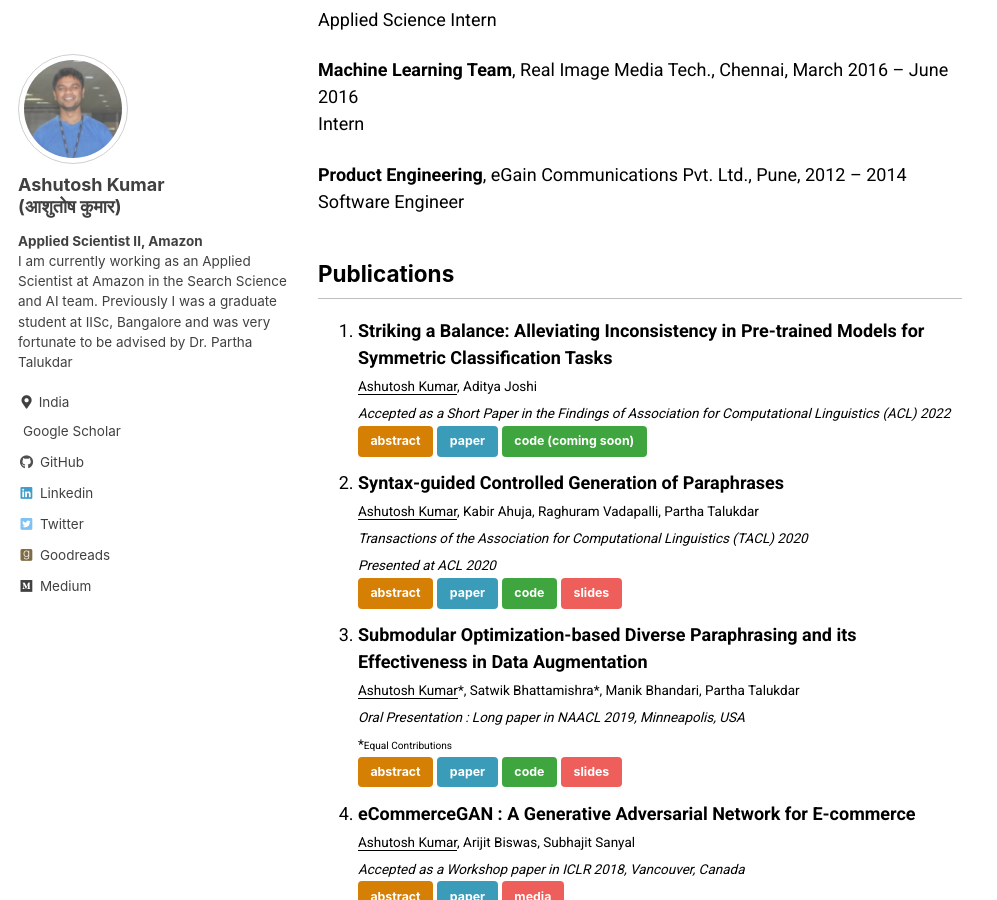
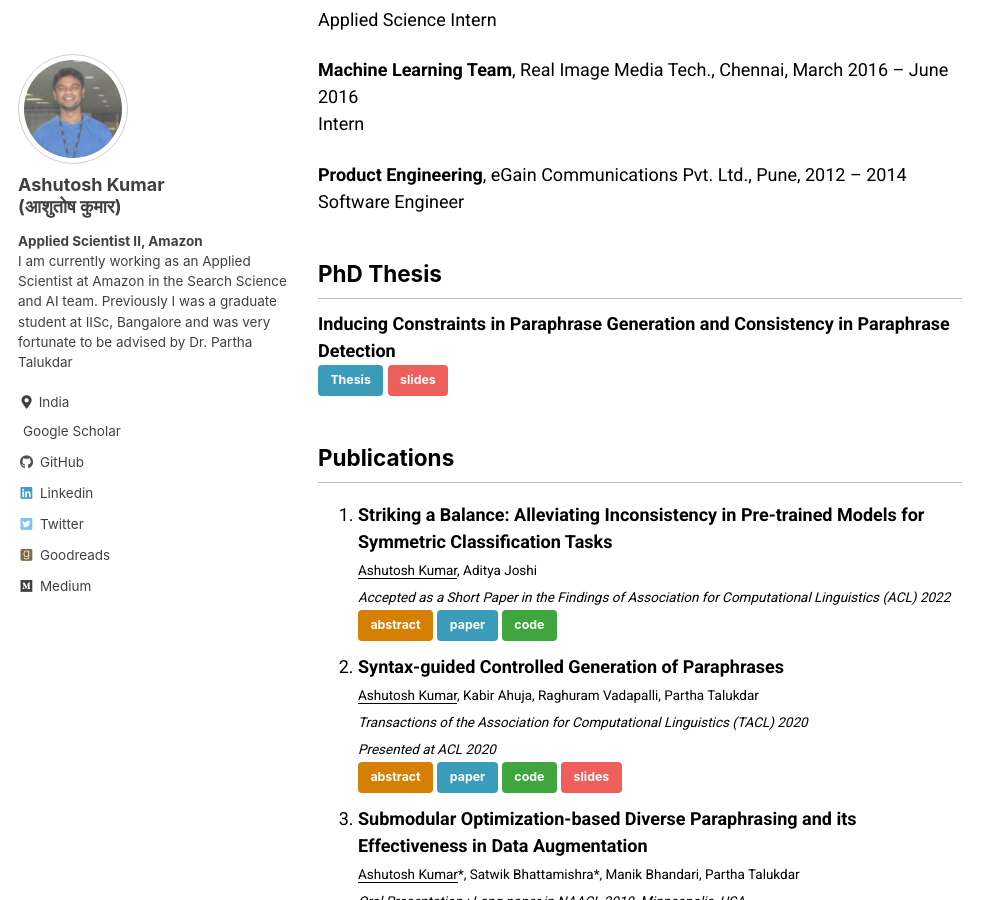
Before and after one commit to ashutoshml/ashutoshml.github.io, a Jekyll site: the page built from _pages/about.md, in a window 1280 px wide and 900 px high, scrolled down 866 px. Shown: the whole window, without its empty margins (0-997 px from the left). Built offline with Jekyll 4.4.1, drawn with Linux system fonts in a browser that asks for light colours; cached includes are drawn as plain includes; a style sheet for code colours, icons or effects is not loaded.

Commit message:
Upload Thesis

```diff
--- a/_pages/about.md
+++ b/_pages/about.md
@@ -44,6 +44,14 @@ Intern
 **Product Engineering**, eGain Communications Pvt. Ltd., Pune, 2012 -- 2014 <br>
 Software Engineer
 
+
+## PhD Thesis
+
+**Inducing Constraints in Paraphrase Generation and Consistency in Paraphrase Detection** <br>
+[Thesis]({{ site.url }}/assets/PhD_Thesis_Ashutosh.pdf){: .btn .btn--info .btn--small}
+[slides]({{ site.url }}/assets/Ashutosh-PhD-Thesis-presentation.pdf){: .btn .btn--danger .btn--small}
+
+
 ## Publications
 1. **Striking a Balance: Alleviating Inconsistency in Pre-trained Models for Symmetric Classification Tasks**
     <br>
@@ -53,7 +61,7 @@ Software Engineer
     </small>
     [abstract](#inconsistency){: .btn .btn--warning .btn--small .tglbtn}
     [paper]({{ site.url }}/assets/alleviating-inconsistency.pdf){: .btn .btn--info .btn--small}
-    [code (coming soon)](https://github.com/ashutoshml/alleviating-inconsistency){: .btn .btn--success .btn--small}
+    [code](https://github.com/ashutoshml/alleviating-inconsistency){: .btn .btn--success .btn--small}
     <div class="collapse-box notice" id="inconsistency">
         While fine-tuning pre-trained models for downstream classification is the conventional paradigm in NLP, often task-specific nuances may not get captured in the resultant models. Specifically, for tasks that take two inputs and require the output to be invariant of the order of the inputs, inconsistency is often observed in the predicted labels or confidence scores. We highlight this model shortcoming and apply a consistency loss function to alleviate inconsistency in symmetric classification. Our results show an improved consistency in predictions for three paraphrase detection datasets without a significant drop in the accuracy scores. We examine the classification performance of six datasets (both symmetric and non-symmetric) to showcase the strengths and limitations of our approach.
     </div>
@@ -127,6 +135,9 @@ Software Engineer
         In this post, we will be focusing on one of the lesser explored area - Non-Monotonic Autoregressive Order (NMAO) in Decoding. In particular, we will be discussing the ICLR 2021 paper “Discovering Non-monotonic Autoregressive Orderings with Variational Inference” [Li 2021], the background needed for understanding the work as well as the way-forward.
     </div>
 
+
+
+
 ## Service
 
 ### Reviewer
```
Also changed, not shown: 2 other files.
